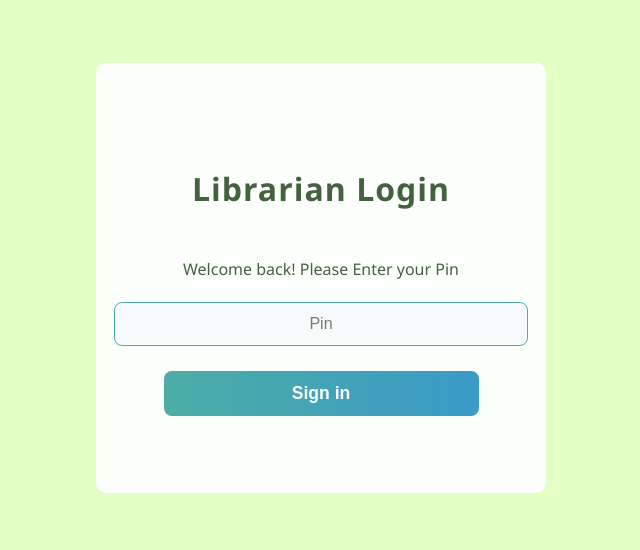
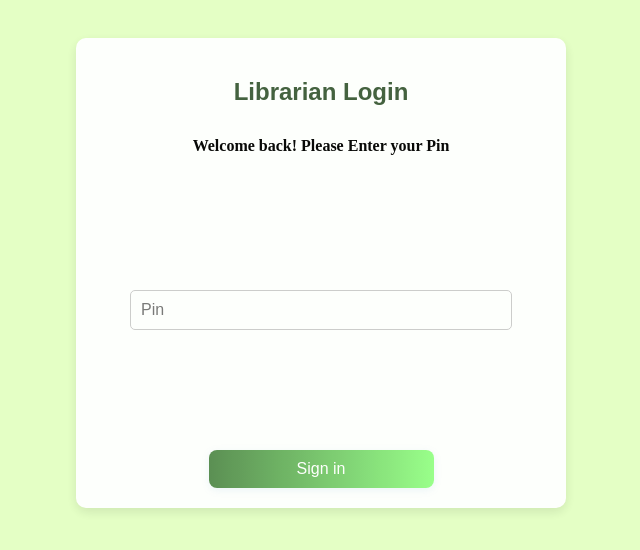
Before and after one commit to YeronF/LibSys, a Flask app: page /Librarian-Login in a window 1280 px wide. Shown: the top 550 px of the page, without its empty margins (319-959 px from the left). Run offline with Flask 3, Linux system fonts and the light colour scheme.

Commit message:
Pages connected

```diff
--- a/static/css/style.css
+++ b/static/css/style.css
@@ -64,7 +64,7 @@ header{
 }
 
 .b{
-    background: #E4FFC5;
+        background-color: #E4FFC5;
         opacity: 96%;
     }
 
@@ -72,60 +72,49 @@ header{
         display: flex;
         flex-direction: column;
         align-items: center;
-    justify-content: center;
+        justify-content: flex-start; /* text at top */
         height: 430px;
+        margin: 3% auto;
         width: 450px;
-    background: #fff;
+        padding: 20px;
+        background: white;
         border-radius: 10px;
-    margin: 5% auto;
-    font-family: 'Segoe UI', Tahoma, Geneva, Verdana, sans-serif;
+        box-shadow: 0 4px 12px rgba(0, 0, 0, 0.1);
     }
-.h {
-    font-size: 2rem;
-    color: #3E5C3A;
-    margin-top: -5;
-    letter-spacing: 1px;
-    font-family: 'Segoe UI', Tahoma, Geneva, Verdana, sans-serif;
-}
-
-.sllb h4 {
-    color: #3E5C3A;
-    font-weight: 400;
-}
-
     .sllb form {
+        margin-top: auto;
+        width: 100%;
         display: flex;
         flex-direction: column;
         align-items: center;
-    width: 100%;
+    }
+
+    .sllb .h {
+        font-family: 'Arial', sans-serif;
+        color: #3E5C3A;
+        margin-bottom: 10px;
     }
 
     .sllb .i {
-    width: 85%;
-    padding: 12px 15px;
-    border: 1.5px solid #47AAA4;
-    border-radius: 8px;
-    margin-bottom: 25px;
-    font-size: 1rem;
-    background: #f8fafd;
-    transition: border 0.2s;
-    text-align: center;
-}
-
-.sllb .i:focus {
-    border: 2px solid #3397C8;
-    outline: none;
-    background: #e6f7ff;
+        width: 80%;
+        padding: 10px;
+        margin: 10px 0;
+        border: 1px solid #ccc;
+        border-radius: 5px;
+        font-size: 16px;
+        margin-bottom: 20px;
     }
 
     .sllb .sb {
-    width: 70%;
-    padding: 12px 0;
-    background: linear-gradient(90deg, #47AAA4 0%, #3397C8 100%);
-    color: #fff;
-    font-size: 1.1rem;
-    font-weight: bold;
+        width: 50%;
+        padding: 10px;
+        background: linear-gradient(90deg, #568B4F 0%, #96ff88 100%);
+        color: white;
+        font-size: 16px;
         border: none;
         border-radius: 8px;
         cursor: pointer;
+        box-shadow: 0 2px 8px rgba(51, 151, 200, 0.10);
+        transition: background 0.2s, transform 0.2s;
+        margin-top: 100px;
     }
--- a/templates/landing.html
+++ b/templates/landing.html
@@ -2,7 +2,7 @@
 {% block content %}
   <div class="gl"></div>
   <div class="bg">
-    <button class="lb" href="librarian/login.html"><img src="{{ url_for('static', filename='images/librarian.jpg') }}" class="l">Librarian</button>
-    <button class="ub" href="student/Ulogin.html"><img src="{{ url_for('static', filename='images/user.png') }}" class="u">User</button>
+    <a href="Librarian-Login"><button class="lb"><img src="{{ url_for('static', filename='images/librarian.jpg') }}" class="l">Librarian</button></a>
+    <a href="User-Login"><button class="ub"><img src="{{ url_for('static', filename='images/user.png') }}" class="u">User</button></a>
   </div>
 {% endblock %}
--- a/templates/student/Ulogin.html
+++ b/templates/student/Ulogin.html
@@ -58,13 +58,13 @@
         cursor: pointer;
         box-shadow: 0 2px 8px rgba(51, 151, 200, 0.10);
         transition: background 0.2s, transform 0.2s;
-        margin-top: 150px;
+        margin-top: 100px;
     }
   </style>
   <body class="b2">
     <div class="sllb2">
         <h2 class="h2"><strong>User Login</strong></h2>
-        <h4>Welcome back! Please Enter your Name</h4>
+        <h4 style="color: #4A7FAD;">Welcome back! Please Enter your Name</h4>
         <form>
             <input type="password" name="Name" placeholder="Name" class="i2" required>
             <input type="submit" value="Login" class="sb2">
```
Lines whose indentation alone changed are shown as unchanged.
